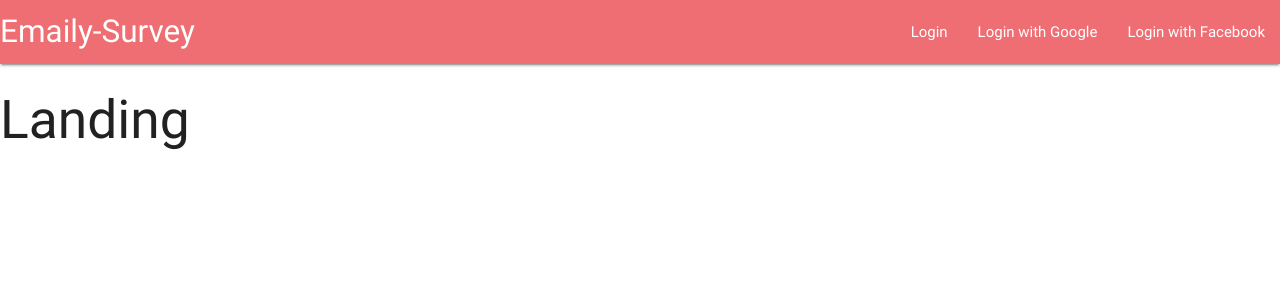
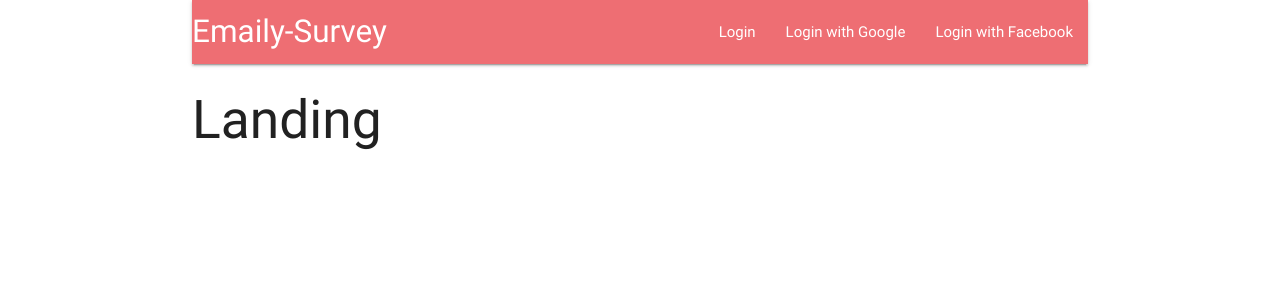
Before and after one commit to DavyCode/email_eApp, a React (Create React App) app in the folder client/: page / in a window 1280 px wide. Shown: the top 300 px of the page. Built offline with nearby package versions, Linux system fonts and the light colour scheme.

Commit message:
header component style

```diff
--- a/client/src/components/App.js
+++ b/client/src/components/App.js
@@ -9,7 +9,7 @@ const Landing = () => <h2> Landing </h2>;
 
 const App = () => {
   return (
-    <div>
+    <div className='container'>
       <BrowserRouter>
         <div>
           <Header />
--- a/client/src/components/Header.js
+++ b/client/src/components/Header.js
@@ -6,7 +6,7 @@ class Header extends Component {
       <div>
         <nav>
           <div className="nav-wrapper">
-            <a href="#" className="left brand-logo">Emaily-Survey</a>
+            <a href="/" className="left brand-logo">Emaily-Survey</a>
             <ul id="nav-mobile" className="right hide-on-med-and-down">
               <li><a href="sass.html">Login</a></li>
               <li><a href="badges.html">Login with Google</a></li>
--- a/client/src/index.js
+++ b/client/src/index.js
@@ -2,12 +2,15 @@ import 'materialize-css/dist/css/materialize.min.css'
 import React from 'react';
 import { render } from 'react-dom';
 import { Provider } from 'react-redux';
-import { createStore, applyMiddleware } from 'redux';
+import { createStore, applyMiddleware, compose } from 'redux';
+import reduxThunk from 'redux-thunk'
 
 import App from './components/App'
 import reducers from './reducers'
 
-const store = createStore(reducers, {}, applyMiddleware())
+const store = createStore(reducers, {}, applyMiddleware(reduxThunk), compose(
+    window.devToolsExtension ? window.devToolsExtension() : f => f
+))
 
 render(
     <Provider store={store}><App /></Provider>,
```
Also changed, not shown: client/package.json (+6 -1 lines), 2 other files (tests, documents, lock files or other folders).
